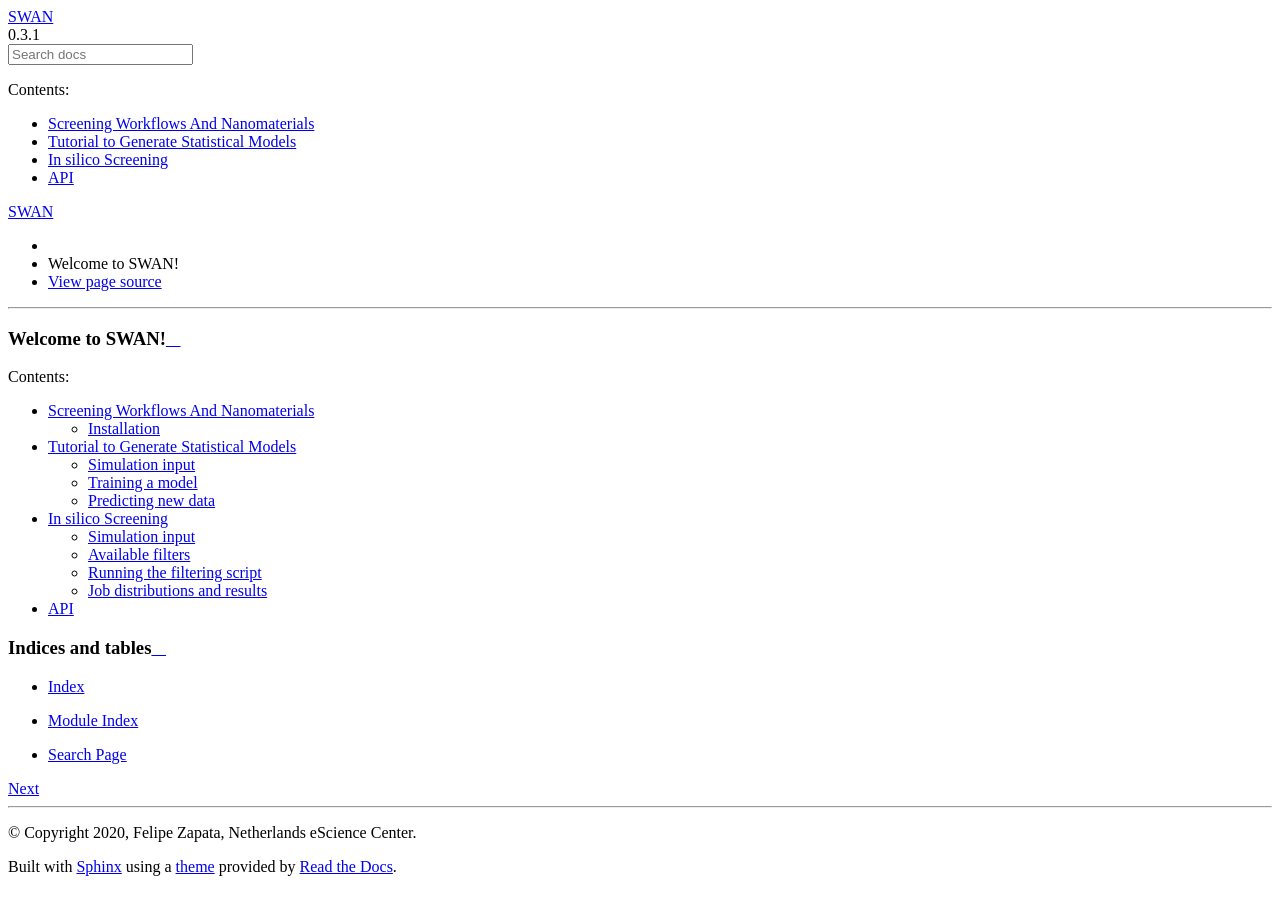
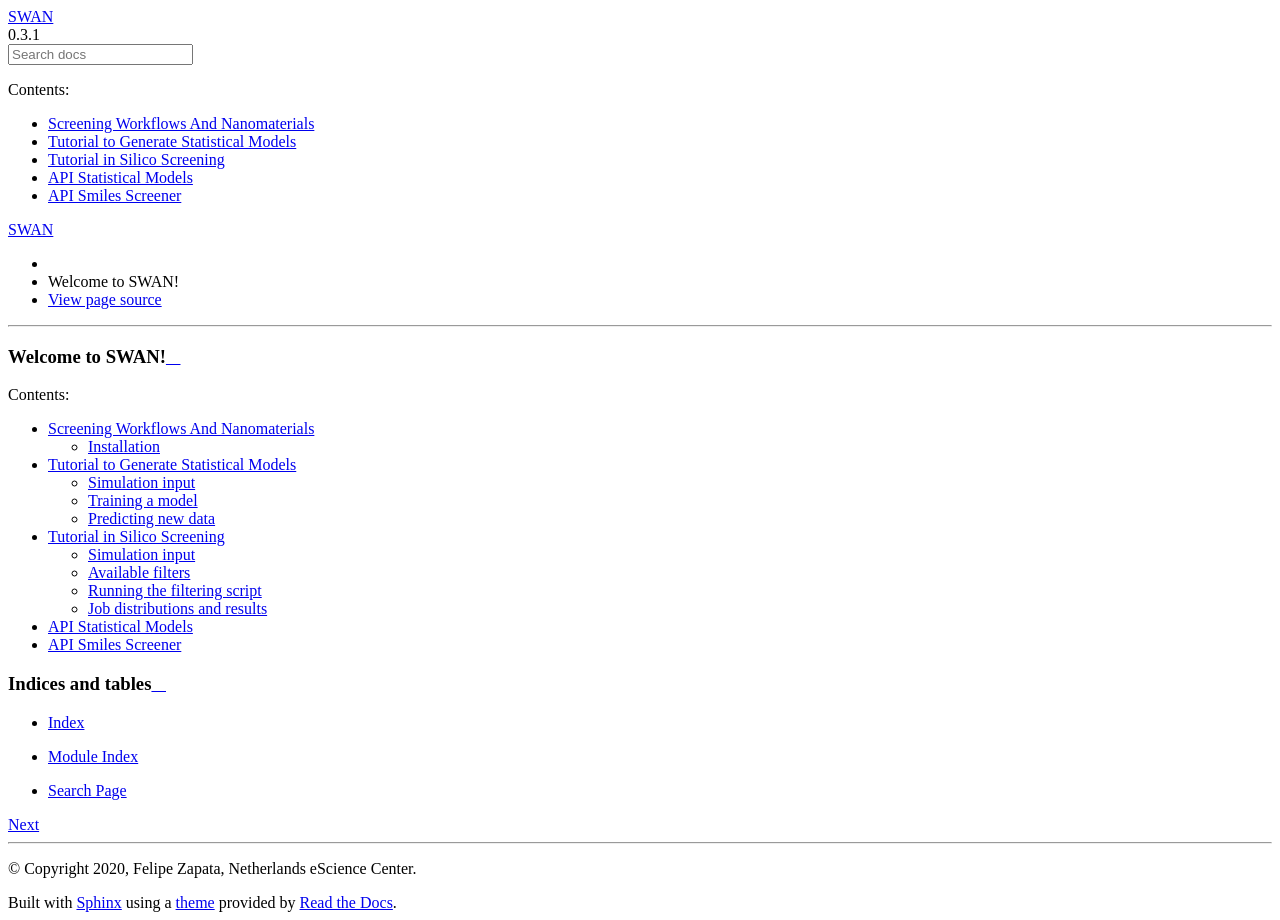
Before and after one commit to nlesc-nano/swan, a Sphinx documentation site: the page built from docs/index.rst, in a window 1280 px wide. Built offline with Sphinx 7.4.7 and the Read the Docs theme 2.0.0, drawn with Linux system fonts in a browser that asks for light colours.

```diff
--- /dev/null
+++ b/docs/api_filtering.rst
@@ -0,0 +1,4 @@
+API Smiles Screener
+===================
+
+.. automodule:: swan.filter.screen
--- a/docs/api.rst
+++ b/docs/api_models.rst
@@ -1,6 +1,5 @@
-API
-===
-
+API Statistical Models
+======================
 Class to train and predict statistical models.
 
 .. currentmodule:: swan.models.modeller
--- a/docs/conf.py
+++ b/docs/conf.py
@@ -182,3 +182,9 @@ texinfo_documents = [
      author, 'swan', "",
      'Miscellaneous'),
 ]
+
+intersphinx_mapping = {
+    'h5py': ('https://docs.h5py.org/en/latest/', None),
+    'pandas': ('https://pandas.pydata.org/pandas-docs/stable/', None),
+    'numpy': ('https://numpy.org/doc/stable/', None),
+}
--- a/docs/index.rst
+++ b/docs/index.rst
@@ -13,7 +13,8 @@ Welcome to SWAN!
    includereadme
    tutorial_models
    tutorial_screening
-   api
+   api_models
+   api_filtering
 
 
 Indices and tables
--- a/docs/tutorial_screening.rst
+++ b/docs/tutorial_screening.rst
@@ -1,5 +1,5 @@
-In silico Screening
-===================
+Tutorial in Silico Screening
+============================
 This tutorial covers how to perform insilico filtering of a set of molecules
 represented as smiles_. Table :ref:`smiles-table` contains some smiles
 examples representing molecules with different functional groups.
```
Also changed, not shown: 1 other file.
